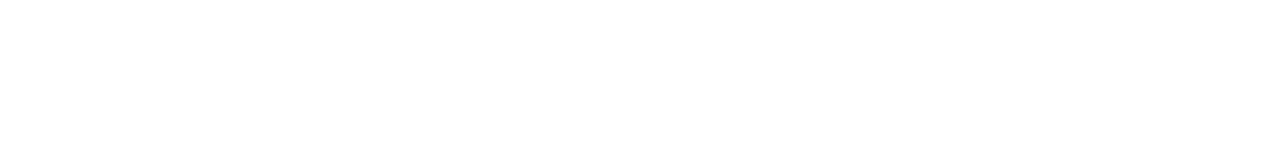
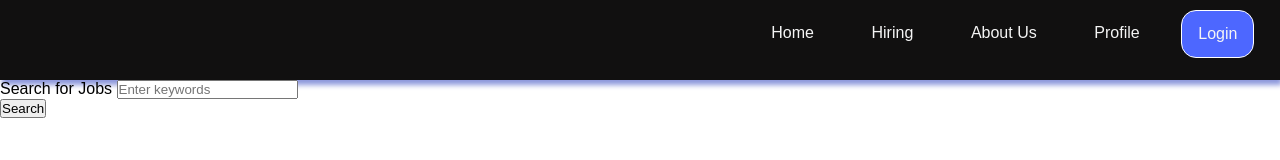
Before and after one commit to shruti5692/EDI-project, a plain HTML site: page ediproject/jhiring.html in a window 1280 px wide. Drawn offline with Linux system fonts and the light colour scheme; files that its build step writes are made by us from their sources.

Commit message:
Update jhiring.html

```diff
--- a/ediproject/jhiring.html
+++ b/ediproject/jhiring.html
@@ -1,13 +1,36 @@
 <!DOCTYPE html>
-<html lang="en">
+<html>
 <head>
-    <meta charset="UTF-8">
-    <meta http-equiv="X-UA-Compatible" content="IE=edge">
-    <meta name="viewport" content="width=device-width, initial-scale=1.0">
-    <title>Hiring</title>
-    <link rel="stylesheet" href="jhiring.css">
+  <title>Labor Marketplace</title>
+  <link rel="stylesheet" type="text/css" href="../CSS/jhiring.css">
+  <link rel="stylesheet" href="../CSS/navbar.css">
+  <link rel="stylesheet" href="https://cdnjs.cloudflare.com/ajax/libs/font-awesome/6.0.0-beta3/css/all.min.css">
+
+  <script src="../JS/jhiring.js"></script>
 </head>
-<body>
+<body onload="jHiringLoaded()">
+  <div class="navbar">
+    <ul>
+      <li><a href="/jhome">Home</a></li>
+        <li><a href="/jhiring">Hiring</a></li>
+        <li><a href="/about">About Us</a></li>
+        <li><a href="/profile">Profile</a></li>
+        <li><a href="/login" class="login">Login</a></li>
+    </ul>
+  </div>
+  <form>
+    <div class="form">
+      <label for="search-input">Search for Jobs</label>
+      <input type="text" id="search-input" name="search-input" placeholder="Enter keywords">
+    </div>
+    <div class="form">
+      <button type="submit">Search</button>
+    </div>
+  </form>
+  <main>
+    <div class="container" id = "ListContainer">
 
+    </div>
+  </main>
 </body>
 </html>
```
